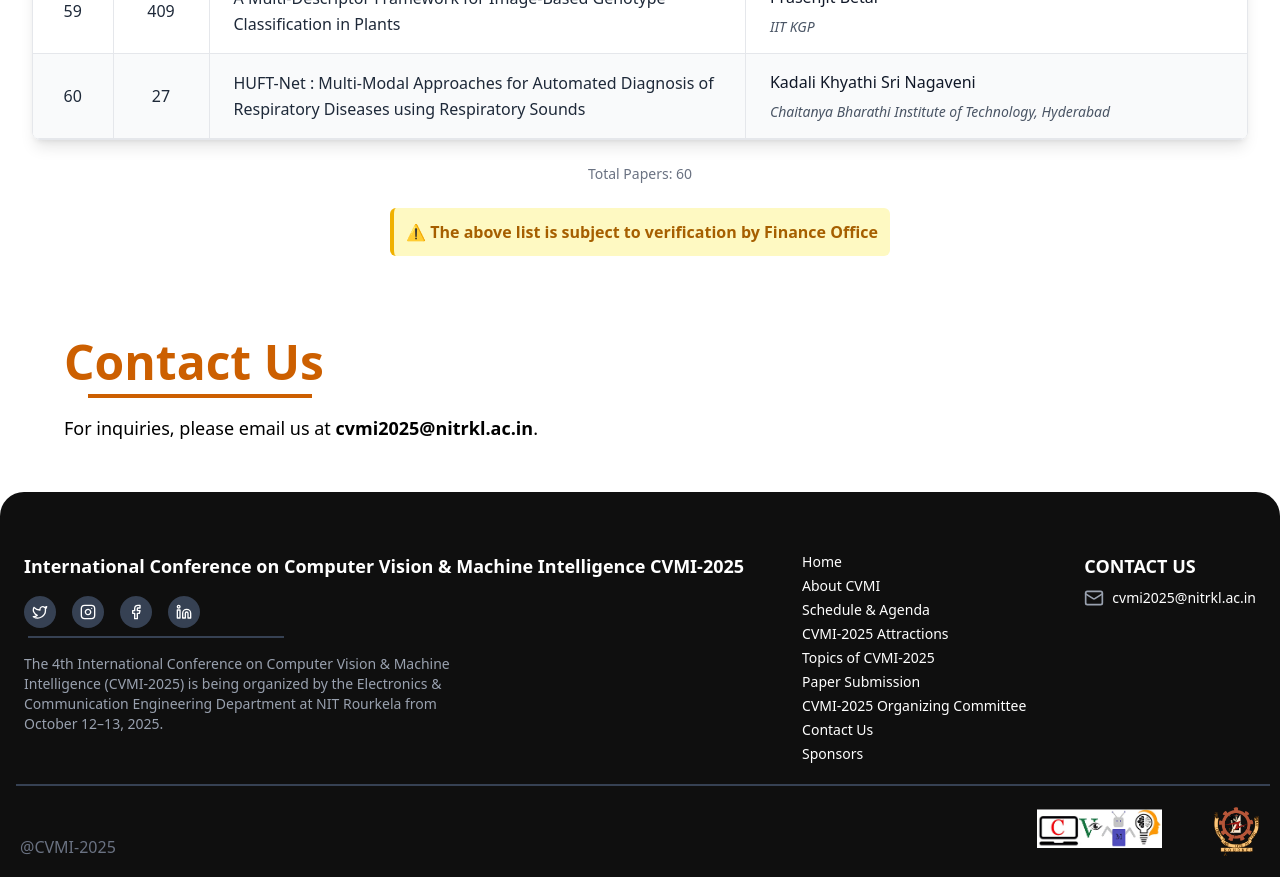
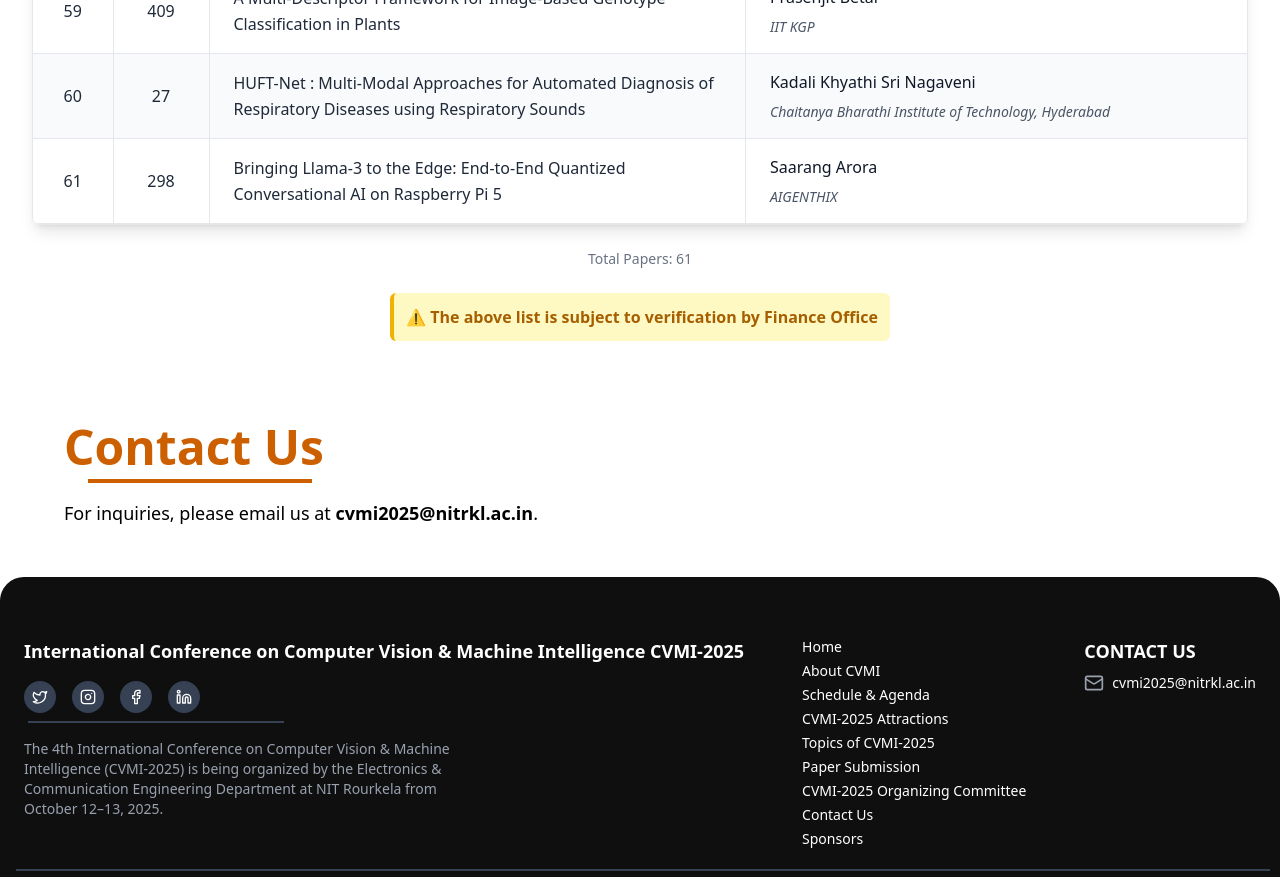
Before and after one commit to VVUx21/Project-conference, a Next.js app: page /registeredpapers in a window 1280 px wide. Shown: the part 5500-6377 px from the top of the page. Built offline with nearby package versions, Linux system fonts and the light colour scheme.

Commit message:
Add new paper entry and update schedule with corresponding paper ID; fix TypeScript configuration for module settings

```diff
--- a/components/Data/registeredpaper.ts
+++ b/components/Data/registeredpaper.ts
@@ -426,6 +426,13 @@ const defaultPapers: Paper[] = [
     "Name of Author": "Kadali Khyathi Sri Nagaveni",
     "Title of Paper": "HUFT-Net : Multi-Modal Approaches for Automated Diagnosis of Respiratory Diseases using Respiratory Sounds",
     "Author Institution": "Chaitanya Bharathi Institute of Technology, Hyderabad"
+  },
+  {
+    "SL. No": 61,
+    "Paper-ID": 298,
+    "Name of Author": "Saarang Arora",
+    "Title of Paper": "Bringing Llama-3 to the Edge: End-to-End Quantized Conversational AI on Raspberry Pi 5",
+    "Author Institution": "AIGENTHIX"
   }
 ];
 
--- a/components/Data/scheduledata.ts
+++ b/components/Data/scheduledata.ts
@@ -53,7 +53,7 @@ export const scheduleData: DaySchedule[] = [
             },
             {
               "name": "Track-3: (AI Applications)",
-              "paperIds": "46, 75, 159, 162, 164, 248, 253",
+              "paperIds": "46, 75, 159, 162, 164, 248, 253, 298",
               "roomNo": "TIIR Auditorium"
             }
           ]
--- a/tsconfig.json
+++ b/tsconfig.json
@@ -11,9 +11,9 @@
     "strict": false,
     "noEmit": true,
     "incremental": true,
-    "module": "esnext",
+    "module": "node16",
     "esModuleInterop": true,
-    "moduleResolution": "node",
+    "moduleResolution": "node16",
     "resolveJsonModule": true,
     "isolatedModules": true,
     "jsx": "preserve",
```
